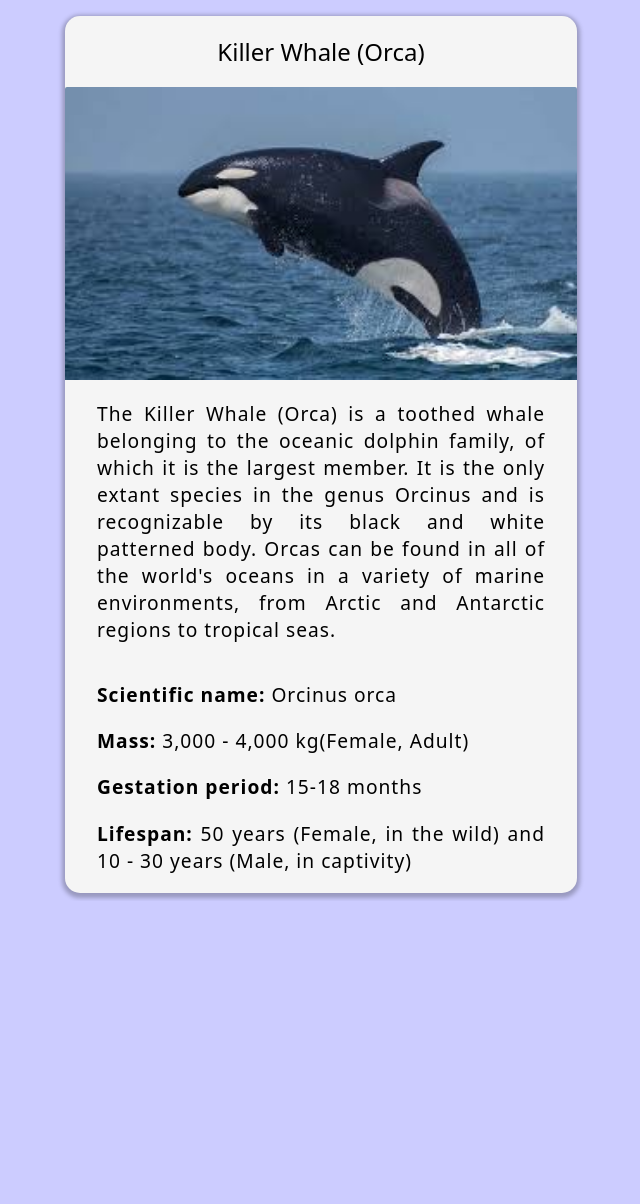
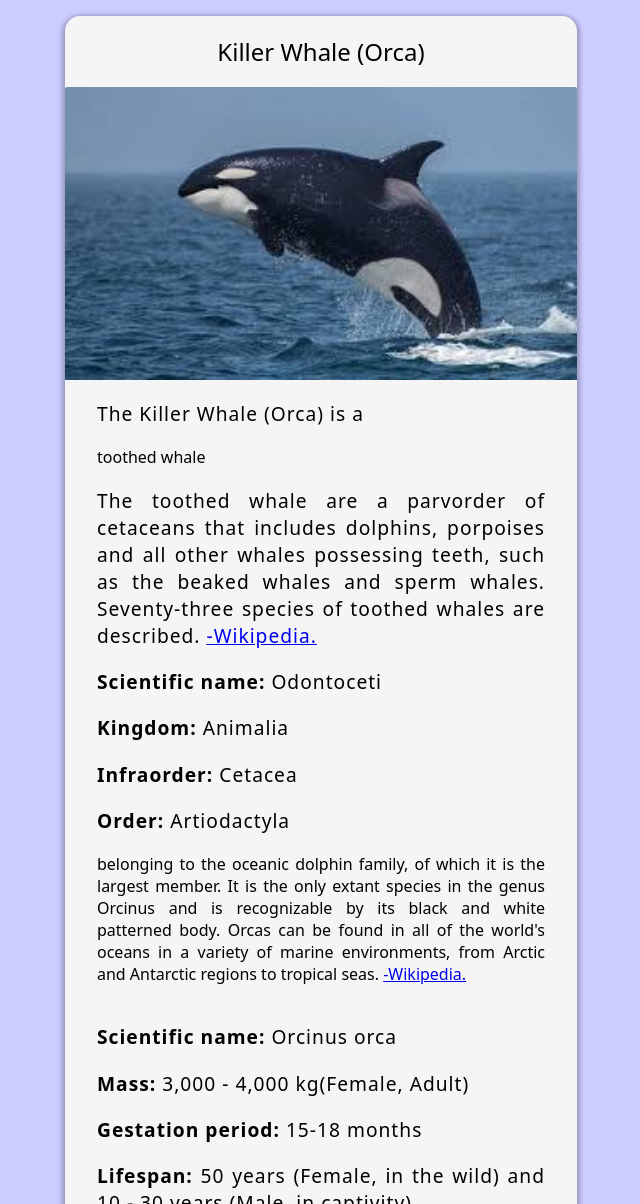
Before and after one commit to DavidNgozika/Animal-Card, a plain HTML site: page index.html in a window 1280 px wide. Shown: the top 1204 px of the page, without its empty margins (319-959 px from the left). Before the commit the page ends 901 px from the top, so only its background shows below. Drawn offline with Linux system fonts and the light colour scheme.

Commit message:
add more details to dropdown

```diff
--- a/index.html
+++ b/index.html
@@ -13,13 +13,45 @@
         <img class="main-img" src="images/photo_1.jpg" alt="orca">
         <div class="description">
             <p>
-                The Killer Whale (Orca) is a toothed whale belonging to
+                The Killer Whale (Orca) is a
+                <div  class="dropdown">
+                    <span>toothed whale</span>
+                    <div class="dropdown-details">
+                        <p>
+                            The toothed whale are a parvorder of cetaceans
+                            that includes dolphins, porpoises and all other
+                            whales possessing teeth, such as the beaked whales
+                            and sperm whales. Seventy-three species of toothed
+                            whales are described.
+                            <a href="https://wikipedia.com">-Wikipedia.</a>
+                            <div>
+                                <p>
+                                    <strong>Scientific name:</strong>
+                                    Odontoceti
+                                </p>
+                                <p>
+                                    <strong>Kingdom:</strong>
+                                    Animalia
+                                </p>
+                                <p>
+                                    <strong>Infraorder:</strong>
+                                    Cetacea
+                                </p>
+                                <p>
+                                    <strong>Order:</strong>
+                                    Artiodactyla
+                                </p>
+                            </div>
+                        </p>
+                    </div>
+                </div>
+                belonging to
                 the oceanic dolphin family, of which it is the largest
                 member. It is the only extant species in the genus Orcinus
                 and is recognizable by its black and white patterned body.
                 Orcas can be found in all of the world's oceans in a variety
                 of marine environments, from Arctic and Antarctic regions to
-                tropical seas.
+                tropical seas.  <a href="https://wikipedia.com">-Wikipedia.</a>
             </p>
         </div>
         <div class="attributes">
```
